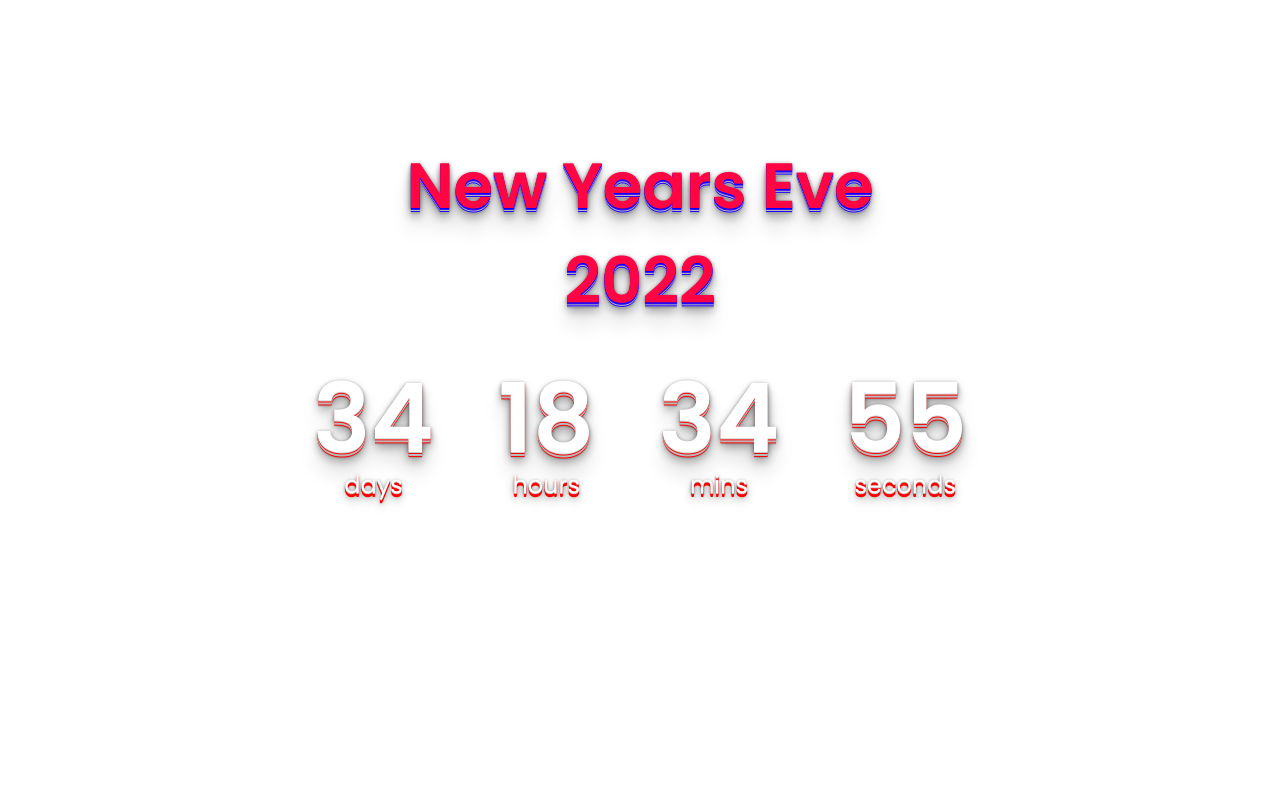
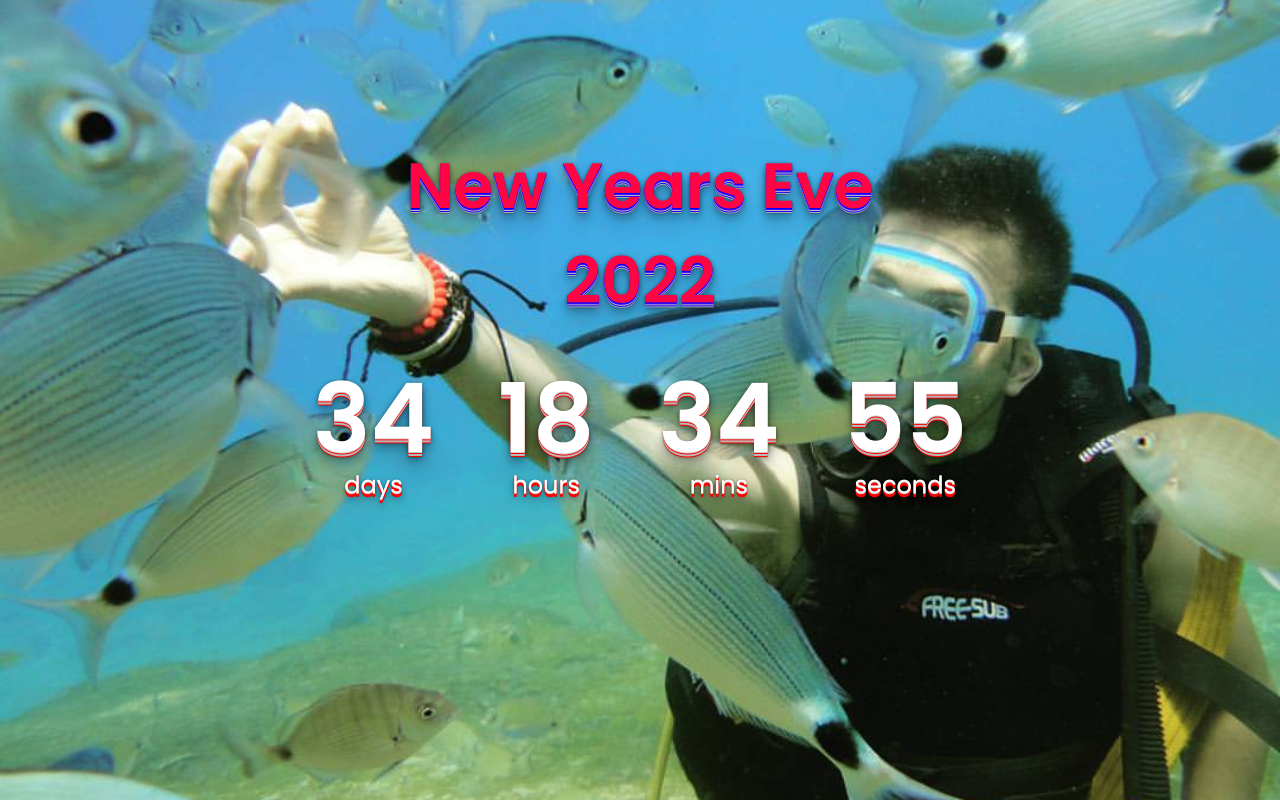
Before and after one commit to MetinTUZLALI/NewYearCountdownTimer, a plain HTML site: page index.html in a window 1280 px wide. Drawn offline with Linux system fonts and the light colour scheme; the site is published under a folder, as on GitHub Pages, so addresses that start at the root find nothing.

Commit message:
Add files via upload

```diff
--- a/style.css
+++ b/style.css
@@ -5,7 +5,7 @@
 }
 
 body{
-    background-image: url("/14195410_986672061459359_3147523572275502467_o.jpg");
+    background-image: url("14195410_986672061459359_3147523572275502467_o.jpg");
     background-size: cover;
     background-position: center center;
     display: flex;
```
Also changed, not shown: 14195410_986672061459359_3147523572275502467_o.jpg (added).
